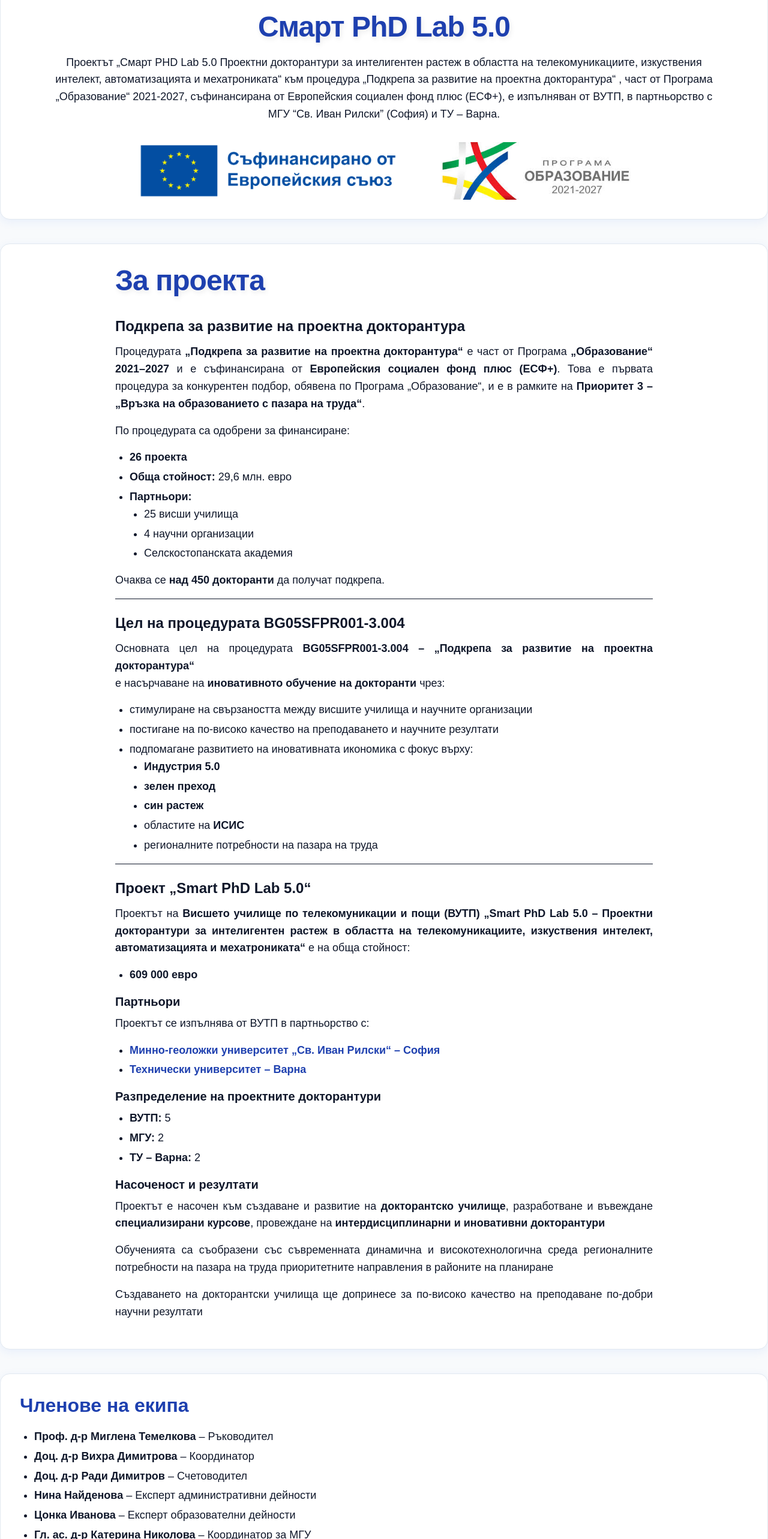
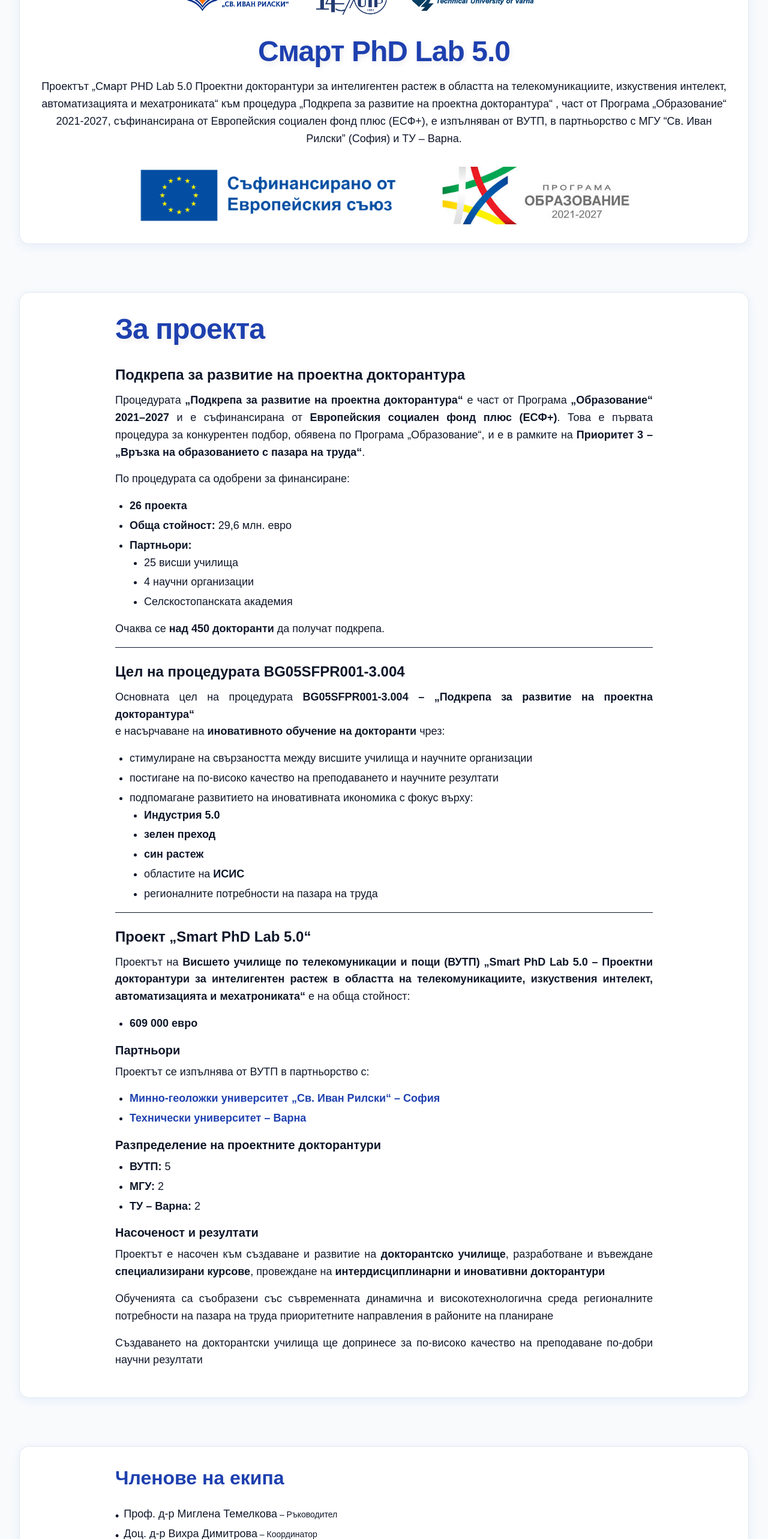
Before and after one commit to VUTP-University/phd-lab-utp, a React (Vite) app in the folder frontend/: page /about in a window 1280 px wide. Shown: the part 234-2800 px from the top of the page at 60% size. Built offline with nearby package versions, Linux system fonts and the light colour scheme; no server answers; a web font is replaced by a local one.

Commit message:
Enhancement: Rework about and project scope pages UI
Signed-off-by: Aleksandar Karastoyanov <a.karastoyanov@utp.bg>

```diff
--- a/frontend/src/pages/About.jsx
+++ b/frontend/src/pages/About.jsx
@@ -2,8 +2,13 @@
 import { useTranslation } from "react-i18next";
 import Footer from "../components/Footer";
 import MarkdownRenderer from "../components/MarkdownRenderer";
+import LoadingSpinner from "../components/LoadingSpinner";
+import ErrorDisplay from "../components/ErrorDisplay";
 import { useTheme } from "../hooks/useTheme";
+import { ArrowLeft } from "lucide-react";
+import { useNavigate } from "react-router-dom";
 
+// Logos
 import UTPLogo from "../assets/Logo-UTP.png";
 import UTPLogoDark from "../assets/Logo-UTP-dark.png";
 import TULogo from "../assets/Logo-TU.png";
@@ -13,6 +18,7 @@
 
 export default function About() {
   const { t, i18n } = useTranslation();
+  const navigate = useNavigate();
   const [content, setContent] = useState("");
   const [loading, setLoading] = useState(true);
   const [error, setError] = useState(null);
@@ -44,83 +50,109 @@
 
   return (
     <div className="min-h-screen flex flex-col">
-      {/* <img
-        src={LabImage}
-        alt={t("navbar.brand")}
-        className="mx-auto mt-6 mb-6 w-[1000] h-[561] object-cover"
-      /> */}
+      {/* Header Banner */}
+      <section className="container mx-auto px-4 sm:px-6 lg:px-8 py-6 md:py-10">
+        <div className="primary_object rounded-lg p-6 md:p-8">
+          {/* Back Button */}
+          <button
+            onClick={() => navigate("/")}
+            className="flex items-center gap-2 mb-6 md:mb-8 normal_text hover:text-blue-600 dark:hover:text-blue-400 transition"
+          >
+            <ArrowLeft size={20} />
+            {t("common.go_back")}
+          </button>
 
-      {/* Header Banner - Recreating the image */}
-      <section className="flex-1 container mt-10 mx-auto primary_object px-4 sm:px-6 lg:px-8 py-8 items-center">
-        <div className="max-w-6xl mx-auto px-4">
+          <div className="max-w-6xl mx-auto">
             {/* Top 3 Logos */}
-          <div className="flex items-center justify-center gap-8 mb-8 flex-wrap">
-            <img src={MGULogo} alt="MGU Logo" className="h-20 object-contain" />
-            <img src={isDark ? UTPLogoDark : UTPLogo} alt="UTP Logo" className="h-20 object-contain" />
-            <img src={TULogo} alt="TU Logo" className="h-20 object-contain" />
+            <div className="flex items-center justify-center gap-6 md:gap-8 mb-6 md:mb-8 flex-wrap">
+              <img
+                src={MGULogo}
+                alt="MGU Logo"
+                className="h-10 md:h-15 object-contain"
+              />
+              <img
+                src={isDark ? UTPLogoDark : UTPLogo}
+                alt="UTP Logo"
+                className="h-10 md:h-15 object-contain"
+              />
+              <img
+                src={TULogo}
+                alt="TU Logo"
+                className="h-10 md:h-15 object-contain"
+              />
             </div>
 
             {/* Center Text */}
-          <div className="text-center mb-8">
-            <h1 className="primary_text text-3xl md:text-4xl font-bold mb-4">
+            <div className="text-center mb-6 md:mb-8">
+              <h1 className="primary_text text-2xl md:text-4xl font-bold mb-3 md:mb-4">
                 {t("navbar.brand")}
               </h1>
-            <p className="normal_text text-xl md:text-2xl mb-2">
+              <p className="normal_text text-lg md:text-2xl">
                 {t("about.project_info")}
               </p>
             </div>
 
             {/* Bottom 2 Logos */}
-          <div className="flex items-center justify-center gap-12 flex-wrap">
+            <div className="flex items-center justify-center gap-8 md:gap-12 flex-wrap">
               <img
                 src={EULogo}
                 alt="EU Logo"
-              className="h-24 object-contain"
+                className="h-20 md:h-24 object-contain"
               />
               <img
                 src={PrgLogo}
                 alt="Program Logo"
-              className="h-24 object-contain"
+                className="h-20 md:h-24 object-contain"
               />
+            </div>
           </div>
         </div>
       </section>
 
       {/* Main Content */}
-      <main className="flex-1 container mt-10 mx-auto primary_object px-4 sm:px-6 lg:px-8 py-8">
+      <main className="container mx-auto px-4 sm:px-6 lg:px-8 py-6 md:py-10">
+        <div className="primary_object rounded-lg p-6 md:p-8">
           <div className="max-w-4xl mx-auto">
-          <h1 className="text-3xl sm:text-4xl font-bold primary_text mb-8">
+            <h2 className="text-2xl md:text-4xl font-bold primary_text mb-6 md:mb-8">
               {t("about.about_title")}
-          </h1>
+            </h2>
 
             {loading ? (
-            <p className="italic opacity-70">{t("common.loading")}</p>
+              <LoadingSpinner message={t("common.loading")} />
+            ) : error ? (
+              <ErrorDisplay error={error} onRetry={fetchContent} />
             ) : (
-            <article className="prose prose-lg prose-slate max-w-none normal_text text-justify">
+              <article className="prose prose-sm md:prose-lg prose-slate max-w-none normal_text text-justify">
                 <MarkdownRenderer>{content}</MarkdownRenderer>
               </article>
             )}
           </div>
+        </div>
       </main>
 
       {/* Members Section */}
-      <div className="flex-1 container mt-10 mb-10 mx-auto primary_object px-4 sm:px-6 lg:px-8 py-8">
       {members && members.length > 0 && (
-          <section className="mb-10">
-            <h2 className="text-2xl font-semibold mb-4 secondary_text">
+        <section className="container mx-auto px-4 sm:px-6 lg:px-8 py-6 md:py-10">
+          <div className="primary_object rounded-lg p-6 md:p-8">
+            <div className="max-w-4xl mx-auto">
+              <h2 className="text-xl md:text-2xl font-semibold mb-4 md:mb-6 secondary_text">
                 {t("about.members_title")}
               </h2>
-            <ul className="list-disc ml-6 space-y-1 normal_text">
+              <ul className="grid grid-cols-1 md:grid-cols-1">
                 {members.map((member, index) => (
-                <li key={index}>
-                  <span className="font-semibold">{member.name}</span> –{" "}
-                  {member.position}
+                  <li key={index} className="normal_text flex items-start gap-2">
+                    <span className="mt-1">•</span>
+                    <div>
+                      <span className="normal_text_3 normal_text_3--medium">{member.name}</span>
+                      <span className="normal_text_3 normal_text_3--small"> – {member.position}</span>
+                    </div>
                   </li>
                 ))}
               </ul>
+            </div>
+          </div>
         </section>
       )}
-      </div>
 
       <Footer />
     </div>
--- a/frontend/src/pages/ProjectScope.jsx
+++ b/frontend/src/pages/ProjectScope.jsx
@@ -1,45 +1,70 @@
 import React, { useEffect, useState } from "react";
 import { useTranslation } from "react-i18next";
+import { useNavigate } from "react-router-dom";
+import { ArrowLeft } from "lucide-react";
 import Footer from "../components/Footer";
 import MarkdownRenderer from "../components/MarkdownRenderer";
+import LoadingSpinner from "../components/LoadingSpinner";
+import ErrorDisplay from "../components/ErrorDisplay";
 
 export default function ProjectScope() {
   const { t, i18n } = useTranslation();
+  const navigate = useNavigate();
   const [content, setContent] = useState("");
   const [loading, setLoading] = useState(true);
+  const [error, setError] = useState(null);
 
   useEffect(() => {
+    fetchContent();
+  }, [i18n.language]);
+
+  const fetchContent = () => {
     setLoading(true);
+    setError(null);
 
-    // Load the Markdown content based on the current language
     fetch(`/project-scope/${i18n.language}.md`)
       .then((res) => {
-        if (!res.ok) throw new Error("Not found");
+        if (!res.ok) throw new Error("Content not found");
         return res.text();
       })
       .then(setContent)
-      .catch(() => setContent(t("projectScope.contentNotFound")))
+      .catch((err) => {
+        console.error("Error loading content:", err);
+        setError(t("project_scope.contentNotFound") || "Content not found");
+      })
       .finally(() => setLoading(false));
-  }, [i18n.language, t]);
+  };
 
   return (
     <div className="min-h-screen flex flex-col">
-      <main className="flex-1 container mt-10 mb-10 mx-auto px-4 sm:px-6 lg:px-8 py-8 primary_object">
+      <main className="container mx-auto px-4 sm:px-6 lg:px-8 py-6 md:py-10">
+        <div className="primary_object rounded-lg p-6 md:p-8">
+          {/* Back Button */}
+          <button
+            onClick={() => navigate("/")}
+            className="flex items-center gap-2 mb-6 md:mb-8 normal_text hover:text-blue-600 dark:hover:text-blue-400 transition"
+          >
+            <ArrowLeft size={20} />
+            {t("common.go_back")}
+          </button>
+
           <div className="max-w-4xl mx-auto">
-
-          {/* Page title */}
-          <h1 className="text-3xl sm:text-4xl font-bold primary_text mb-8">
+            {/* Page Title */}
+            <h1 className="text-2xl md:text-4xl font-bold primary_text mb-6 md:mb-8">
               {t("project_scope.title")}
             </h1>
 
             {/* Content */}
             {loading ? (
-            <p className="italic opacity-70">{t("common.loading")}</p>
+              <LoadingSpinner message={t("common.loading")} />
+            ) : error ? (
+              <ErrorDisplay error={error} onRetry={fetchContent} />
             ) : (
-            <article className="prose prose-lg prose-slate max-w-none normal_text text-justify">
+              <article className="prose prose-sm md:prose-lg prose-slate max-w-none normal_text text-justify">
                 <MarkdownRenderer>{content}</MarkdownRenderer>
               </article>
             )}
+          </div>
         </div>
       </main>
 
```
Lines whose indentation alone changed are shown as unchanged.
